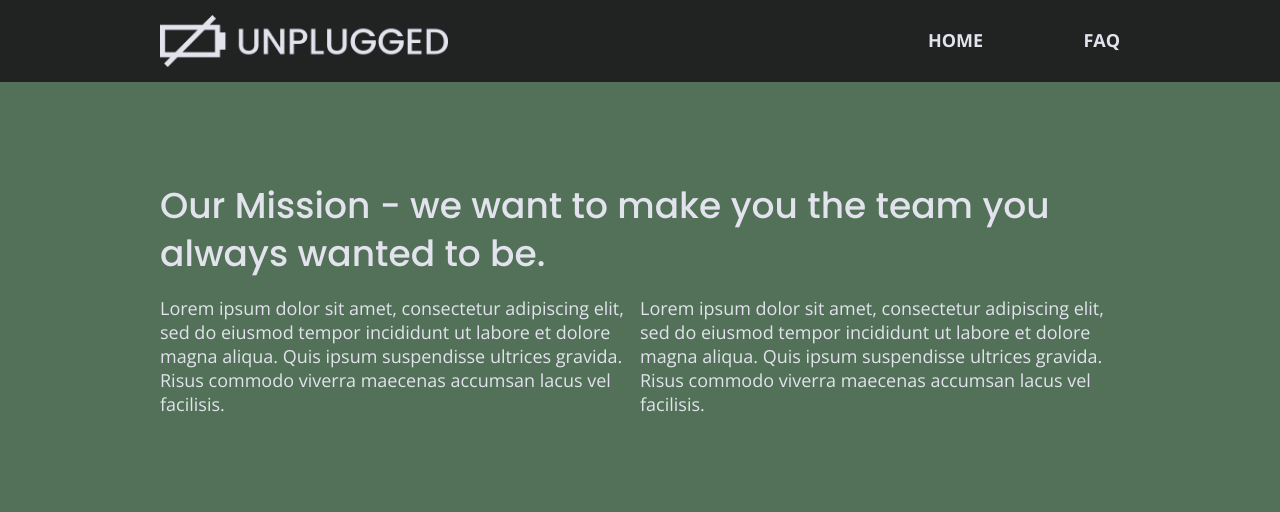
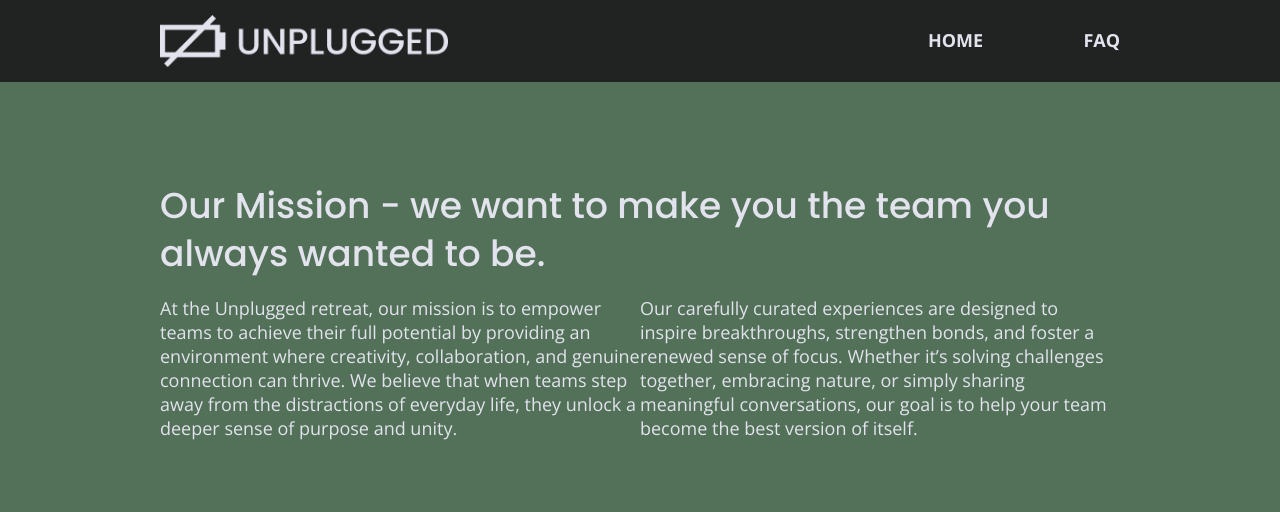
Before and after one commit to rontab95/unplugged, a website: page about/index.html in a window 1280 px wide. Shown: the top 512 px of the page. Drawn offline with nearby package versions, Linux system fonts and the light colour scheme.

Commit message:
added words

```diff
--- a/about/index.html
+++ b/about/index.html
@@ -46,20 +46,15 @@
         <h2>
           Our Mission - we want to make you the team you always wanted to be.
         </h2>
-        <div class="mission-content">
-          <p>
-            Lorem ipsum dolor sit amet, consectetur adipiscing elit, sed do
-            eiusmod tempor incididunt ut labore et dolore magna aliqua. Quis
-            ipsum suspendisse ultrices gravida. Risus commodo viverra maecenas
-            accumsan lacus vel facilisis.
-          </p>
-          <p>
-            Lorem ipsum dolor sit amet, consectetur adipiscing elit, sed do
-            eiusmod tempor incididunt ut labore et dolore magna aliqua. Quis
-            ipsum suspendisse ultrices gravida. Risus commodo viverra maecenas
-            accumsan lacus vel facilisis.
-          </p>
-        </div>
+        <div class="mission-content"> <p> At the Unplugged retreat, our mission is to empower teams
+          to achieve their full potential by providing an environment where creativity,
+          collaboration, and genuine connection can thrive. We believe that when teams
+          step away from the distractions of everyday life, they unlock a
+          deeper sense of purpose and unity. </p> <p> Our carefully curated experiences
+          are designed to inspire breakthroughs, strengthen bonds, and foster
+          a renewed sense of focus. Whether it’s solving challenges together,
+          embracing nature, or simply sharing meaningful conversations,
+          our goal is to help your team become the best version of itself. </p> </div>
       </div>
       <!-- mission content wrapper ends -->
     </section>
```
